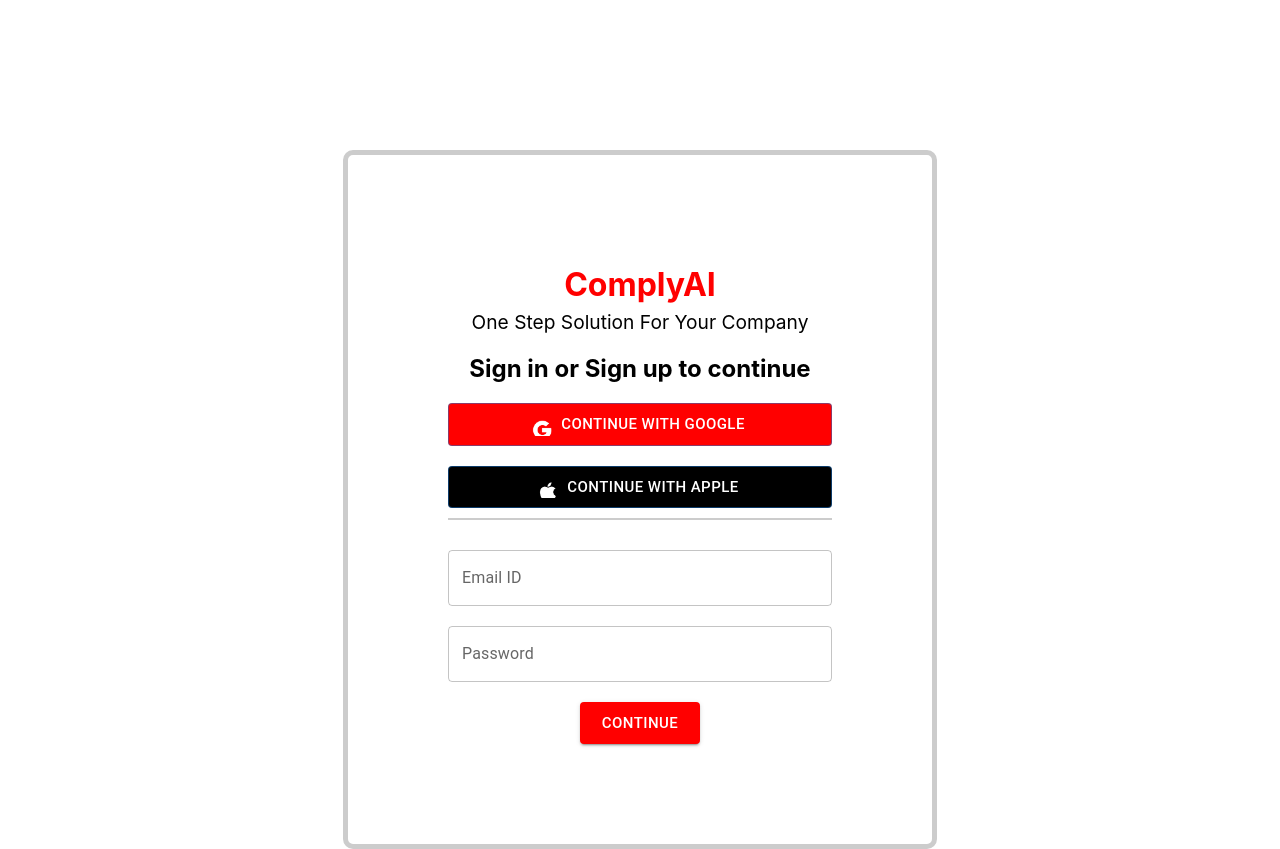
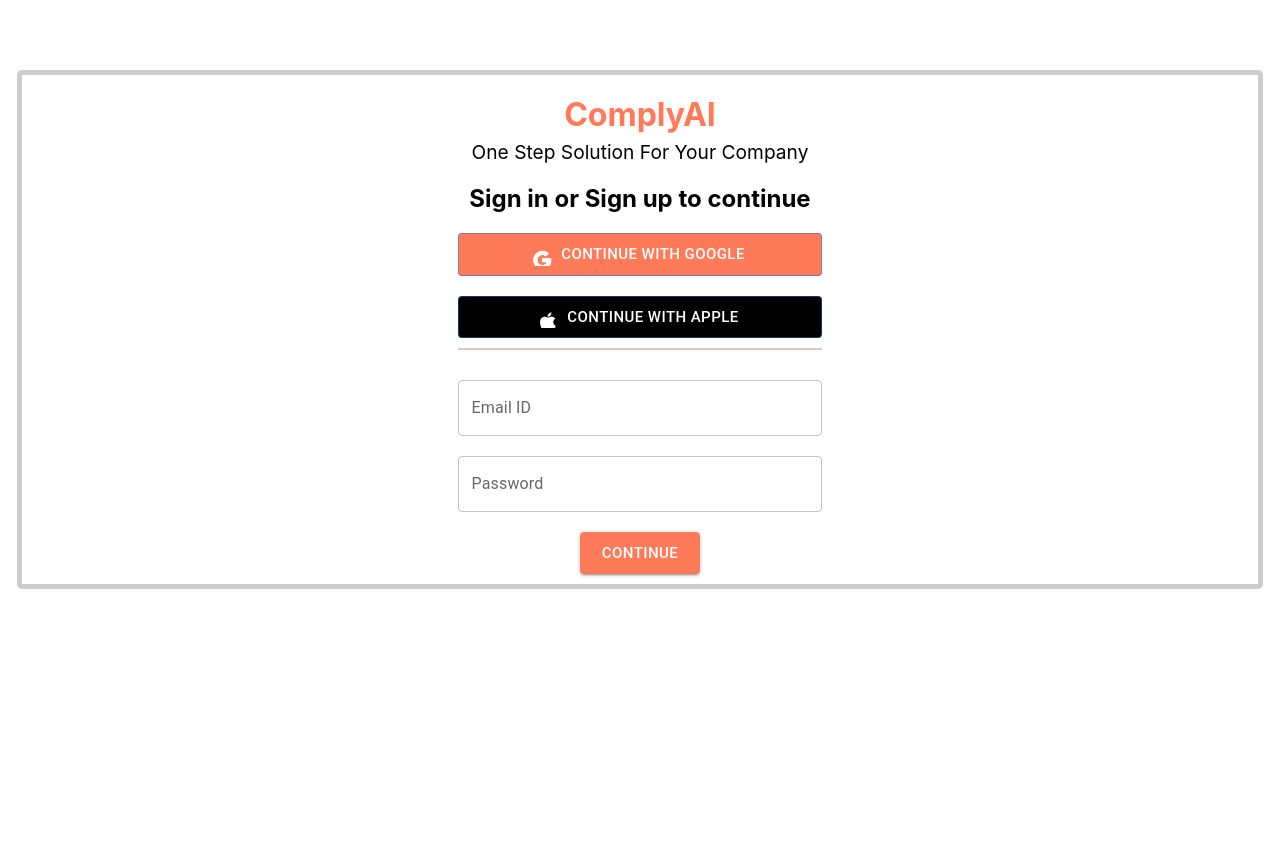
Before and after one commit to arunpravartan/ComplyAI, a React (Create React App) app: page / in a window 1280 px wide. After the commit the page ends 800 px from the top, so only its background shows below. Built offline with nearby package versions, Linux system fonts and the light colour scheme.

Commit message:
initial setup

```diff
--- a/src/component/Login.js
+++ b/src/component/Login.js
@@ -26,6 +26,7 @@ function Login() {
   return (
     <div className="login-container">
       <div className="login-box">
+        <div className="login-cantainer">
         <h1 className="login-title">ComplyAI</h1>
         <p className="login-subtitle">One Step Solution For Your Company</p>
         <h2 className="login-heading">Sign in or Sign up to continue</h2>
@@ -77,6 +78,7 @@ function Login() {
         >
           Continue
         </Button>
+        </div>
       </div>
     </div>
   );
--- a/src/component/form.css
+++ b/src/component/form.css
@@ -1,22 +1,26 @@
 /* General container for login page */
 .login-container {
     text-align: center;
-    margin-top: 150px;
+    margin-top: 70px;
   }
 
   /* Box styling for login content with a border */
   .login-box {
     margin: 0 auto;
-    padding: 100px;
+    padding: 10px;
     border: 5px solid #ccc;
-    border-radius: 10px;
+    border-radius: 5px;
+    width: 95%;
+    background-color: white;
+  }
+  .login-box .login-cantainer {
     width: 30%;
-    background-color: white;
+    margin-left: 35%;
   }
 
   /* Title and subtitle styles */
   .login-title {
-    color: red;
+    color: #FF7A59;
     font-size: 2rem;
     margin-top: 10px;
   }
@@ -38,7 +42,7 @@
   }
 
   .google-btn {
-    background-color: red !important;
+    background-color: #FF7A59 !important;
     color: white !important;
     width: -webkit-fill-available;
   }
@@ -64,7 +68,7 @@
 
   /* Continue button styling */
   .continue-btn {
-    background-color: red !important;
+    background-color: #FF7A59 !important;
     color: white !important;
 
   }
```
Also changed, not shown: 1 other file (tests, documents, lock files or other folders).
